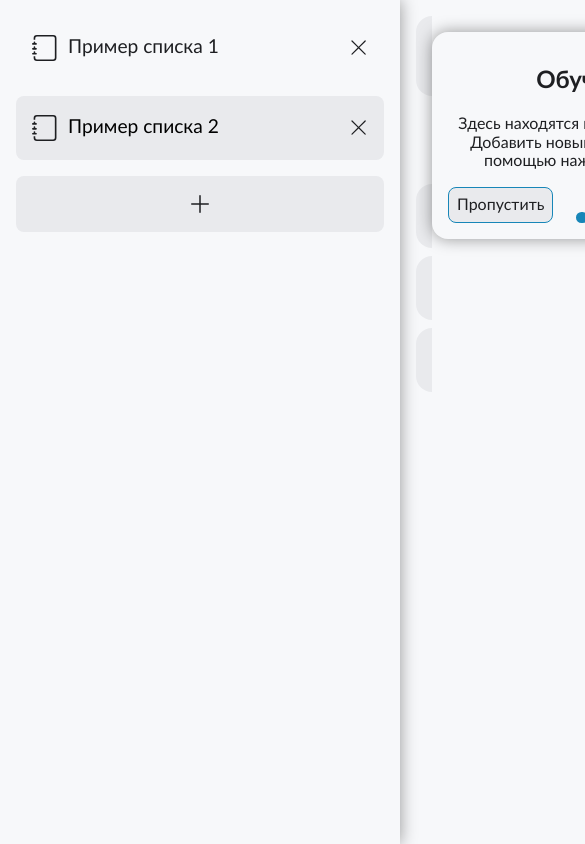
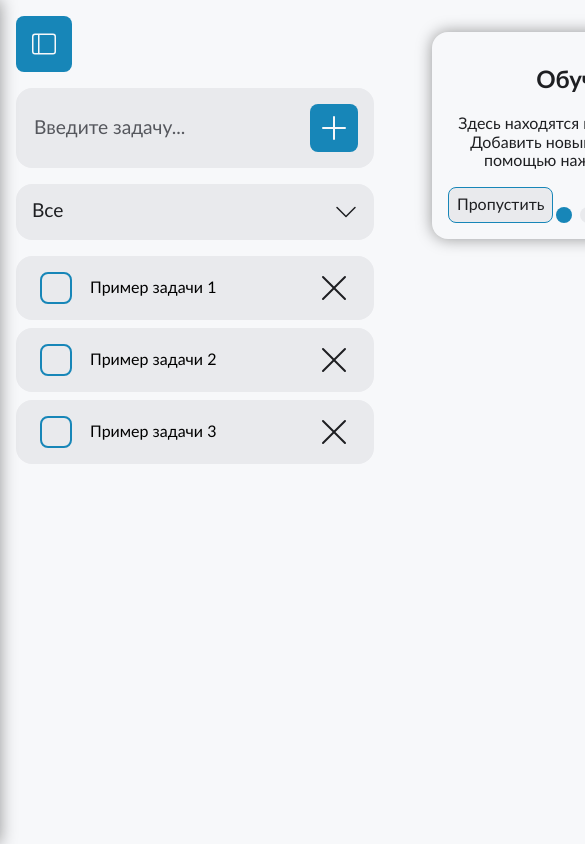
Before and after one commit to gzdewww/todo-react-ts, a React (Vite) app: page / in a window 390 px wide. Shown: the top 844 px of the page, 585 px wide, since content can reach past the window. Built offline with nearby package versions, Linux system fonts and the light colour scheme.

Commit message:
aria fixes

```diff
--- a/src/UI/Button/Button.tsx
+++ b/src/UI/Button/Button.tsx
@@ -2,7 +2,7 @@ import type { ButtonHTMLAttributes, ReactNode } from "react";
 import style from "./Button.module.scss";
 
 interface ButtonProps extends ButtonHTMLAttributes<HTMLButtonElement> {
-  children: ReactNode;
+  children?: ReactNode;
   onClick?: () => void;
   className?: string;
 }
--- a/src/components/Guide/Guide.module.scss
+++ b/src/components/Guide/Guide.module.scss
@@ -1,4 +1,9 @@
 .guide {
+  position: fixed;
+  width: 100%;
+  height: 100%;
+  z-index: 999;
+  background: transparent;
   &__bg {
     background-color: rgba(0, 0, 0, 0.5);
     position: fixed;
@@ -43,18 +48,19 @@
   &__next {
     padding: 0.5rem;
     background-color: var(--accent-primary);
+    color: var(--bg-main);
     border: 1px solid var(--accent-primary);
   }
 
   &__steps {
     display: flex;
-    gap: 0.25rem;
+    gap: 0.5rem;
     align-self: flex-end;
   }
 
   &__step {
-    width: 0.7rem;
-    height: 0.7rem;
+    width: 1rem;
+    height: 1rem;
     border-radius: 50%;
     background-color: var(--bg-main-accent);
 
--- a/src/components/Guide/Guide.tsx
+++ b/src/components/Guide/Guide.tsx
@@ -32,7 +32,8 @@ const steps: step[] = [
   },
   {
     text: `Списки можно удалять, нажав на крестик.
-    Активную задачу можно редактировать нажатием на ее название`,
+    Активную задачу можно редактировать нажатием на ее название.
+    После выполнения всех задач списка, он помечается выполненным`,
     position: { top: "11rem", left: "2rem" },
     clipPath: {
       clipPath: `polygon(
@@ -127,31 +128,34 @@ export default function Guide({
   };
 
   return (
-    <>
-      <article
-        className={style.guide__bg}
-        style={steps[step].clipPath}
-      ></article>
+    <div className={style.guide}>
+      <div className={style.guide__bg} style={steps[step].clipPath}></div>
 
-      <div className={style.guide__window} style={steps[step].position}>
+      <article className={style.guide__window} style={steps[step].position}>
         <h2 className={style.guide__title}>Обучение</h2>
         <p className={style.guide__text}>{steps[step].text}</p>
         <div className={style.controls}>
-          <Button className={style["controls__skip"]} onClick={endGuide}>
+          <Button
+            aria-label="Пропустить гайд"
+            className={style["controls__skip"]}
+            onClick={endGuide}
+          >
             Пропустить
           </Button>
           <div className={style["controls__steps"]}>
             {steps.map((_, index) => (
-              <div
+              <Button
+                aria-label={`Шаг ${index + 1}`}
                 key={index}
                 className={`${style["controls__step"]} ${
                   index === step ? style["controls__step--active"] : ""
                 }`}
                 onClick={() => setStep(index)}
-              ></div>
+              ></Button>
             ))}
           </div>
           <Button
+            aria-label="Следующий шаг"
             className={style["controls__next"]}
             onClick={() => {
               step === steps.length - 1 ? endGuide() : setStep(step + 1);
@@ -160,7 +164,7 @@ export default function Guide({
             {step === steps.length - 1 ? "Завершить" : "Далее"}
           </Button>
         </div>
-      </div>
-    </>
+      </article>
+    </div>
   );
 }
--- a/src/components/SideBar/SideBar.module.scss
+++ b/src/components/SideBar/SideBar.module.scss
@@ -1,12 +1,45 @@
-.sidebar{
+.sidebar {
   height: 100dvh;
   padding: 1rem;
   box-shadow: var(--box-shadow);
-  &__button-add{
+  &__button-add {
     font-size: 1.5rem;
     padding: 1rem;
     background-color: var(--bg-main-accent);
     width: 100%;
     justify-content: center;
   }
+  &__close{
+    display: none;
+    position: fixed;
+    font-size: 1.5rem;
+    top: 1rem;
+    left: 1rem;
+    padding: 1rem;
+    color: var(--bg-main);
+    background-color: var(--accent-primary);
+    transition: transform var(--transition-fast);
+  }
 }
+
+@media screen and (max-width: 768px) {
+  .sidebar {
+    position: fixed;
+    width: 100%;
+    z-index: 999;
+    background-color: var(--bg-main);
+    padding-top: 5.5rem;
+    transform: translateX(-100vw);
+    transition: transform var(--transition-fast);
+    &__close{
+      display: flex;
+      transform: translateX(100vw);
+    }
+    &--expanded{
+      transform: translateX(0);
+      & .sidebar__close{
+        transform: translateX(0);
+      }
+    }
+  }
+}
--- a/src/components/SideBar/SideBar.tsx
+++ b/src/components/SideBar/SideBar.tsx
@@ -1,9 +1,10 @@
-import { BsPlusLg } from "react-icons/bs";
+import { BsLayoutSidebar, BsPlusLg } from "react-icons/bs";
 
 import type { List } from "../../types/list";
 import Button from "../../UI/Button/Button";
 import SideBarItem from "../SideBarItem/SideBarItem";
 import style from "./SideBar.module.scss";
+import { useState } from "react";
 
 interface SideBarProps {
   lists: List[];
@@ -22,9 +23,21 @@ function SideBar({
   removeList,
   updateList,
 }: SideBarProps) {
+  const [expanded, setExpanded] = useState(false);
 
   return (
-    <aside className={style.sidebar}>
+    <aside
+      className={` ${style.sidebar} ${
+        expanded ? style["sidebar--expanded"] : ""
+      }`}
+    >
+      <Button
+        aria-label="Открыть/закрыть боковое меню"
+        className={style["sidebar__close"]}
+        onClick={() => setExpanded((prev) => !prev)}
+      >
+        <BsLayoutSidebar className={style["sidebar__close-icon"]} />
+      </Button>
       <div className={style.sidebar__content}>
         <ul className={style.lists}>
           {lists.map((list) => (
@@ -38,6 +51,7 @@ function SideBar({
               onRemove={() => removeList(list.id)}
               onClick={() => {
                 setActiveList(list.id);
+                setExpanded(false);
               }}
               onChange={(title: string) => {
                 updateList(list.id, title);
--- a/src/components/SideBarItem/SideBarItem.tsx
+++ b/src/components/SideBarItem/SideBarItem.tsx
@@ -35,12 +35,17 @@ export default function SideBarItem({
       )}
 
       <Input
+        aria-label={`Изменить название списка "${value}"`}
         className={style["list-item__input"]}
         value={value}
         onChange={(event) => onChange(event.target.value)}
         disabled={!active}
       />
-      <Button className={style["list-item__delete"]} onClick={onRemove}>
+      <Button
+        aria-label={`Удалить список "${value}"`}
+        className={style["list-item__delete"]}
+        onClick={onRemove}
+      >
         <BsXLg />
       </Button>
     </li>
--- a/src/components/TaskForm/TaskForm.tsx
+++ b/src/components/TaskForm/TaskForm.tsx
@@ -28,6 +28,8 @@ export default function TaskForm({ addTask }: TaskFromProps) {
   return (
     <form className={style["task-form"]} onSubmit={handleSubmit}>
       <Input
+        aria-label="Текст новой задачи"
+        aria-invalid={Boolean(error)}
         className={style["task-form__input"]}
         onChange={(event) => {
           setInputValue(event.target.value);
@@ -37,7 +39,11 @@ export default function TaskForm({ addTask }: TaskFromProps) {
         value={inputValue}
         error={error}
       />
-      <Button className={style["task-form__button"]} type="submit">
+      <Button
+        aria-label={`Добавить задачу "${inputValue}"`}
+        className={style["task-form__button"]}
+        type="submit"
+      >
         <BsPlusLg />
       </Button>
     </form>
--- a/src/components/TaskItem/TaskItem.tsx
+++ b/src/components/TaskItem/TaskItem.tsx
@@ -1,4 +1,4 @@
-import { BsFilter, BsXLg } from "react-icons/bs";
+import { BsXLg } from "react-icons/bs";
 import type { Task } from "../../types/task";
 
 import Button from "../../UI/Button/Button";
@@ -25,16 +25,19 @@ export default function TaskItem({
         task.done ? style["list-item--done"] : ""
       }`}
     >
-      <Button className={style["list-item__filter"]} onClick={toggleTask}>
-        <BsFilter />
-      </Button>
       <input
+        aria-label={`${
+          task.done
+            ? "Отметить задачу как незавершённую"
+            : "Отметить задачу как завершённую"
+        }`}
         className={style["list-item__checkbox"]}
         type="checkbox"
         checked={task.done}
         onChange={toggleTask}
       />
       <Input
+        aria-label={`Текст задачи: ${task.value}`}
         className={style["list-item__input"]}
         value={task.value}
         onChange={(event) => {
@@ -44,9 +47,9 @@ export default function TaskItem({
         disabled={task.done}
       />
       <Button
+        aria-label="Удалить задачу"
         className={style["list-item__delete"]}
         onClick={removeTask}
-        aria-label="Удалить задачу"
       >
         <BsXLg />
       </Button>
--- a/src/styles/App.scss
+++ b/src/styles/App.scss
@@ -26,6 +26,9 @@
     }
     &-icon {
       animation: arrow 500ms ease-in-out infinite;
+      @media (prefers-reduced-motion: reduce) {
+        animation: none;
+      }
     }
   }
 }
@@ -40,3 +43,12 @@
     transform: translateX(0.5rem);
   }
 }
+
+@media screen and (max-width: 768px) {
+  #root {
+    grid-template-columns: 1fr;
+  }
+  .content {
+    padding-top: 5.5rem;
+  }
+}
```
